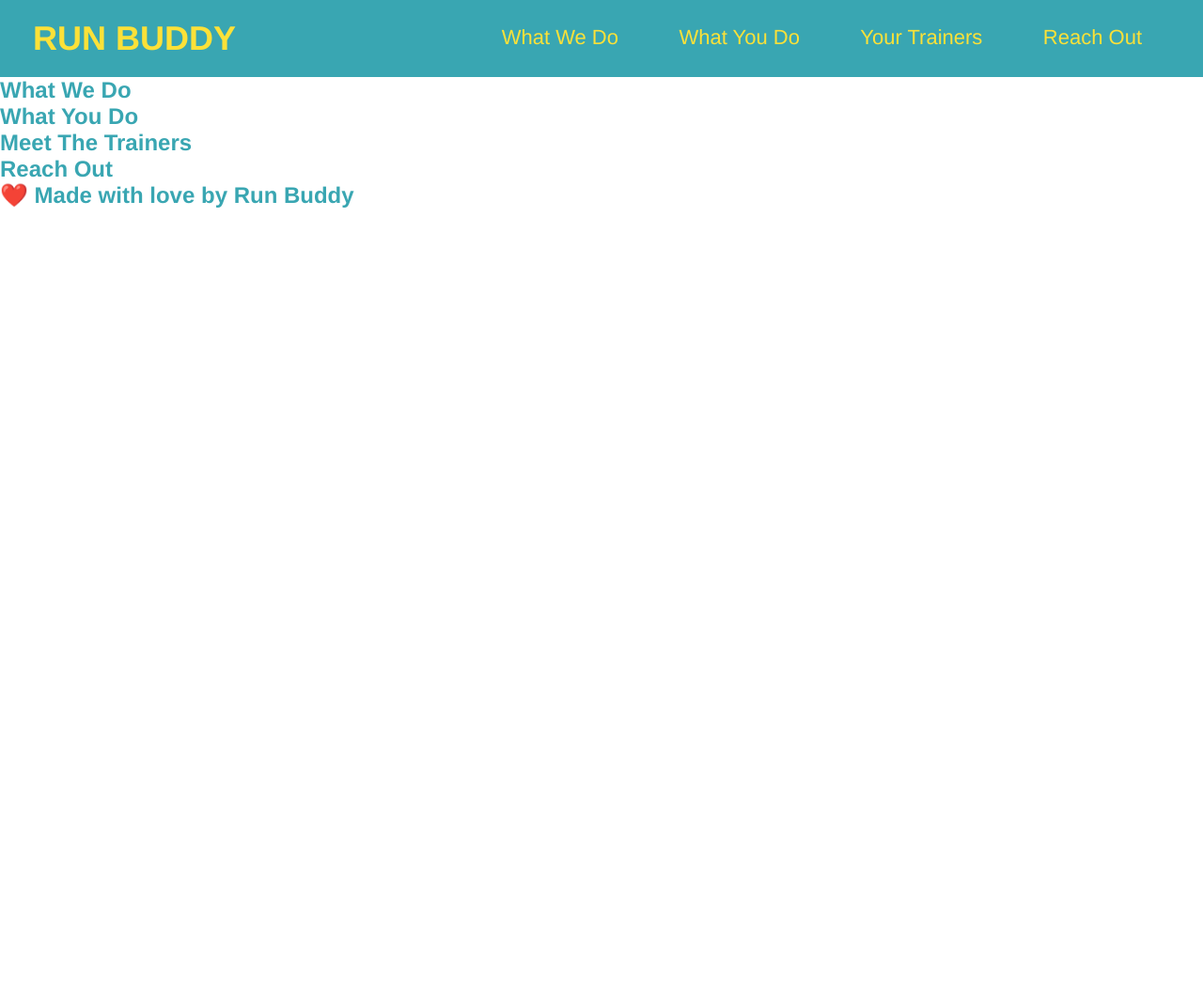
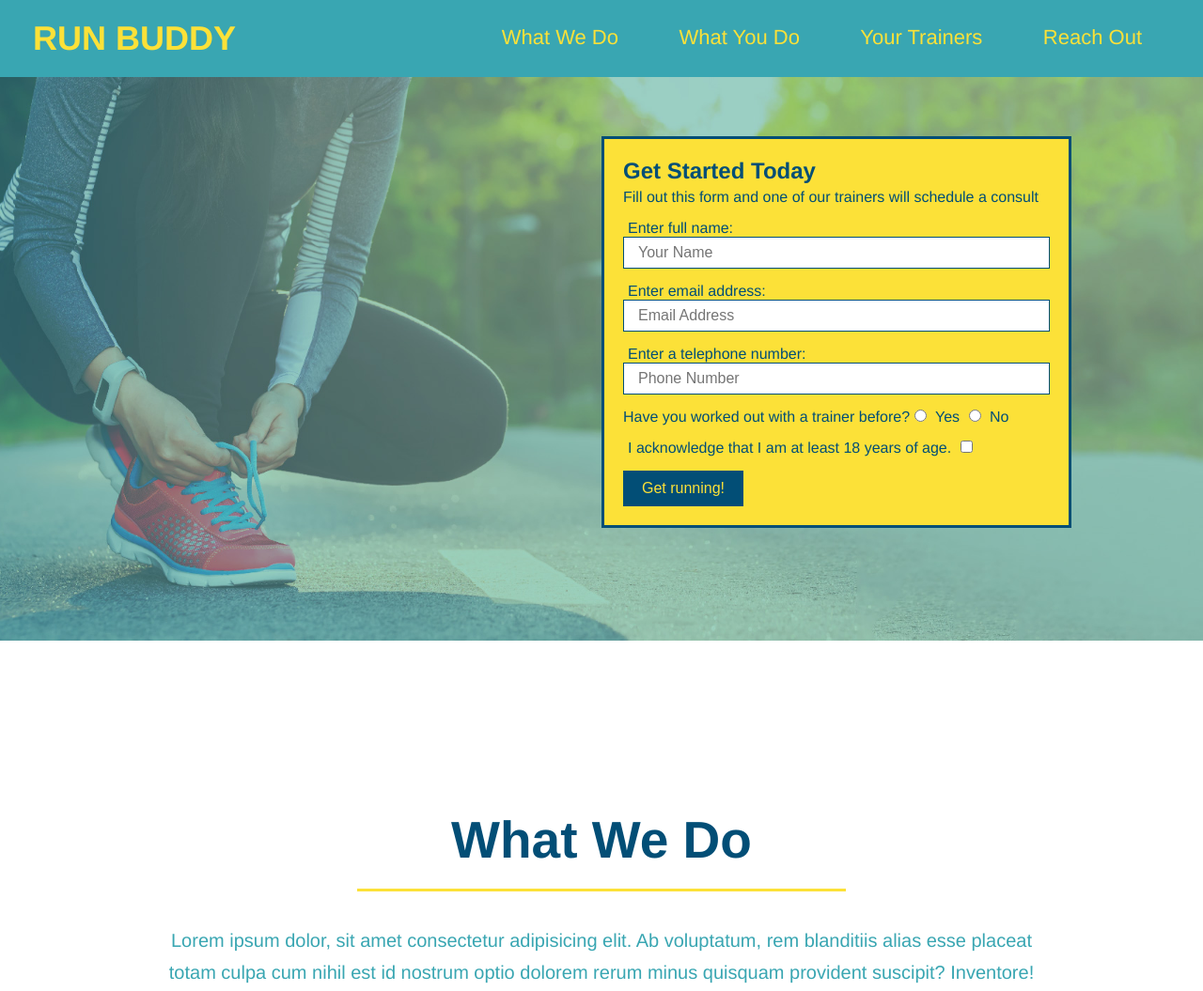
Before and after one commit to nickbanders/run-buddy, a plain HTML site: page index.html in a window 1280 px wide. Shown: the top 1055 px of the page at 94% size. Before the commit the page ends 800 px from the top, so only its background shows below. Drawn offline with Linux system fonts and the light colour scheme.

Commit message:
style what you do section

```diff
--- a/assets/css/style.css
+++ b/assets/css/style.css
@@ -1,6 +1,7 @@
 * {
     margin: 0;
     padding: 0;
+    box-sizing: border-box;
 }
 
 body {
@@ -41,3 +42,141 @@ header nav ul li a {
     font-weight: lighter;
     font-size: 22px;
 }
+
+footer {
+    background: #fce138;
+    width: 100%;
+    padding: 40px 35px;
+}
+
+footer h2 {
+    display: inline;
+    color: #024e76;
+    font-size: 30px;
+    margin: 0;
+}
+
+footer div {
+    float: right;
+    line-height: 1.5;
+    text-align: right;
+}
+
+footer a {
+    color: #024e76;
+}
+
+section {
+    padding: 60px;
+}
+
+/* Hero Style Start */
+.hero {
+    background-image: url("../images/hero-bg.jpg");
+    height: 600px;
+    background-size: cover;
+    background-position: center;
+    position: relative;
+}
+/* Hero Style End */
+
+/* Hero form Style Start */
+.hero-form {
+    background-color: #fce138;
+    padding: 20px;
+    width: 500px;
+    color: #024e76;
+    border: solid 3px #024e76;
+    position: absolute;
+    bottom: 120px;
+    right: 140px;
+}
+
+.hero-form h3 {
+    font-size: 24px;
+    margin: 0px;
+}
+
+.hero-form p {
+    margin: 5px 0 15px 0;
+}
+
+.form-input {
+    border: 1px solid #024e76;
+    display: block;
+    padding: 7px 15px;
+    font-size: 16px;
+    color: #024e76;
+    width: 100%;
+    margin-bottom: 15px;
+}
+
+.hero-form label {
+    margin: 0 5px;
+}
+
+.hero-form button {
+    background-color: #024e76;
+    color: #fce138;
+    border: none;
+    padding: 10px 20px;
+    font-size: 16px;
+}
+
+.intro {
+    text-align: center;
+}
+
+.intro p {
+    line-height: 1.7;
+    color: #39a6b2;
+    width: 80%;
+    font-size: 20px;
+    margin: 0 auto;
+}
+
+.steps {
+    text-align: center;
+    background: #fce138;
+}
+
+.section-title {
+    font-size: 55px;
+    color: #024e76;
+    margin-bottom: 35px;
+    padding: 0 100px 20px 100px;
+    display: inline-block;
+    border-bottom: 3px solid;
+}
+
+.primary-border {
+    border-color: #fce138;
+}
+
+.secondary-border {
+    border-color: #39a6b2;
+}
+
+.steps div {
+    margin-bottom: 80px;
+}
+
+.steps img {
+    width: 15%;
+    margin: 10px 0;
+}
+
+.steps h3 {
+    color: #024e76;
+    font-size: 46px;
+    margin-top: 10px;
+}
+
+.steps p {
+    color: #39a6b2;
+    font-size: 23px;
+}
+
+.steps span {
+    font-size: 38px;
+}
--- a/index.html
+++ b/index.html
@@ -32,16 +32,79 @@
 </ul>
         </nav>
     </header>
+
+<section class="hero">
+    <div class="hero-form" font-color="#024e76">
+        <h3>Get Started Today</h3>
+        <p>Fill out this form and one of our trainers will schedule a consult</p>
+    <!-- Add form element -->
+    <form>
+        <label for="name">Enter full name:</label>
+        <input type="text" placeholder="Your Name" name="name" id="name" class="form-input">
+
+        <label for="email">Enter email address:</label>
+        <input type="email" placeholder="Email Address" name="email" id="email" class="form-input">
+
+        <label for="phone">Enter a telephone number:</label>
+        <input type="tel" placeholder="Phone Number" name="phone" id="phone" class="form-input">
+        <p>
+            Have you worked out with a trainer before?
+            <input type="radio" name="trainer-confirm" id="trainer-yes" />
+            <label for="trainer=yes">Yes</label>
+            <input type="radio" name="trainer-confirm" id="trainer-no" />
+            <label for="trainer-no">No</label>
+        </p>
+        <p>
+            <label for="checkbox">
+                I acknowledge that I am at least 18 years of age.
+            </label>
+            <input type="checkbox" name="age-confirm" id="checkbox" />
+        </p>
+        <button type="submit">
+            Get running!
+        </button>
+    </form>
+    </div>
+</section>
+<!-- end hero -->
+
 <!-- hero/jumbotron -->
 <section>
 </section>
 <!-- "what we do" section -->
-<section>
-    <h2>What We Do</h2>
+<section id="what-we-do" class="intro">
+    <h2 class="section-title primary-border">What We Do</h2>
+    <p>
+        Lorem ipsum dolor, sit amet consectetur adipisicing elit. Ab voluptatum, rem blanditiis alias esse placeat totam culpa cum nihil est id nostrum optio dolorem rerum minus quisquam provident suscipit? Inventore!
+    </p>
 </section>
 <!-- "what you do" section -->
-<section>
-    <h2>What You Do</h2>
+<section id="what-you-do" class="steps">
+    <h2 class="section-title secondary-border">What You Do</h2>
+
+    <div>
+        <img src="assets/images/step-1.svg" alt="">
+        <h3>Step 1: <span>Fill out the Form Above.</span></h3>
+        <p>You're already here, so why not?</p>
+    </div>
+
+    <div>
+        <img src="assets/images/step-2.svg" alt="">
+        <h3>Step 2: <span>Consult with One of Our Trainers.</span></h3>
+        <p>Are you here to build muscle, lose weight, or just feel good?</p>
+    </div>
+
+    <div>
+        <img src="assets/images/step-3.svg" alt="">
+        <h3>Step 3: <span>Get Running.</span></h3>
+        <p>Hit the ground running (literally) once your trainer lays out your plan</p>
+    </div>
+
+    <div>
+        <img src="assets/images/step-4.svg" alt="">
+        <h3>Step 4: <span>See Results:</span></h3>
+        <p>Bi-weekly checkins with your trainer will keep you focused</p>
+    </div>
 </section>
 <!-- "meet the trainers" section -->
 <section>
@@ -55,6 +118,10 @@
 <!-- footer -->
 <footer>
     <h2>❤️ Made with love by Run Buddy</h2>
+    <div>
+        <a href="#">Read Our Privacy Policy</a><br />
+        &copy; 2019 Run Buddy, Inc.
+    </div>
 </footer>
 
 </body>
```
Also changed, not shown: assets/images/hero-bg.jpg (added), assets/images/step-1.svg (added), assets/images/step-2.svg (added), assets/images/step-3.svg (added), assets/images/step-4.svg (added).
